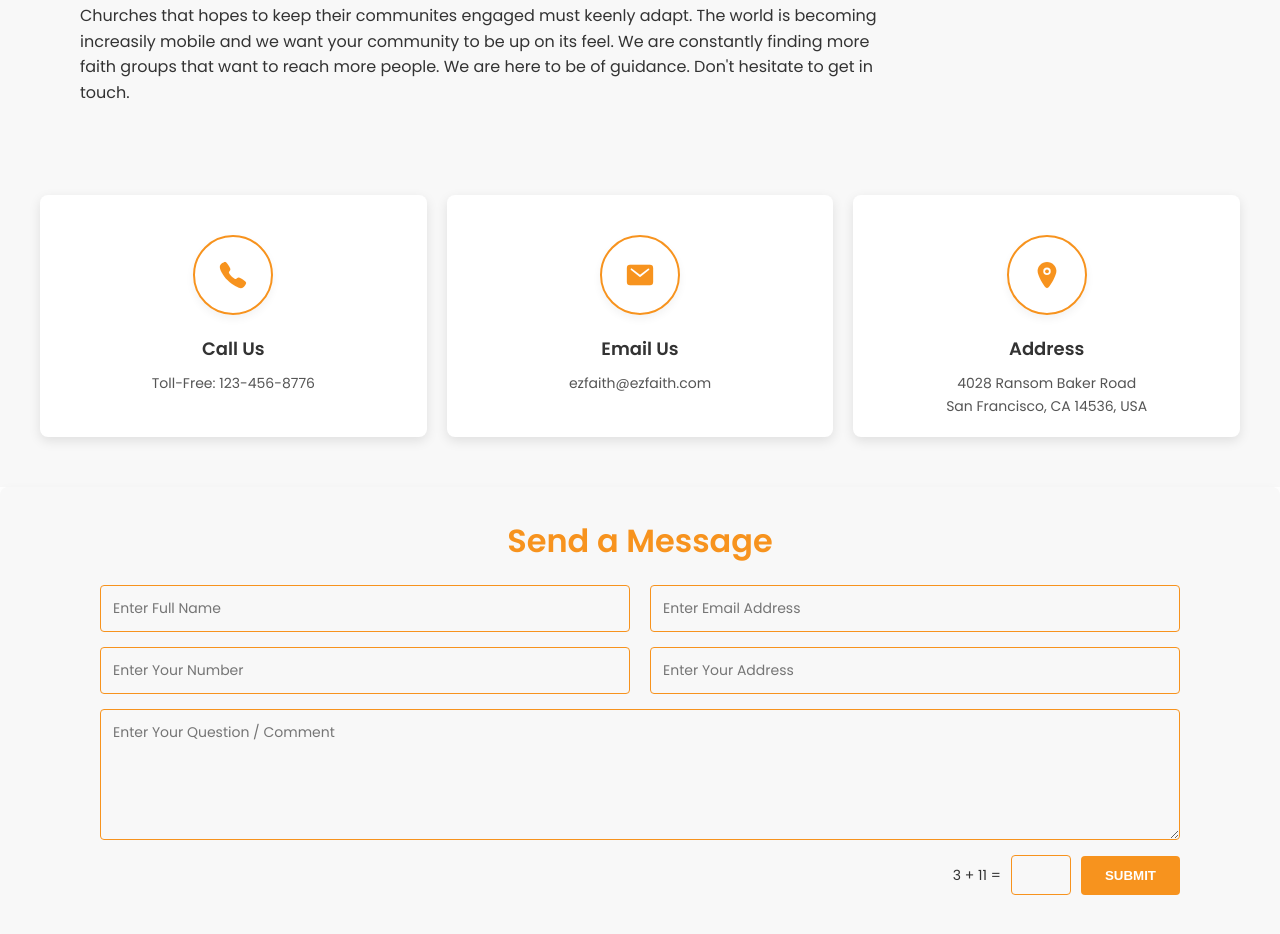
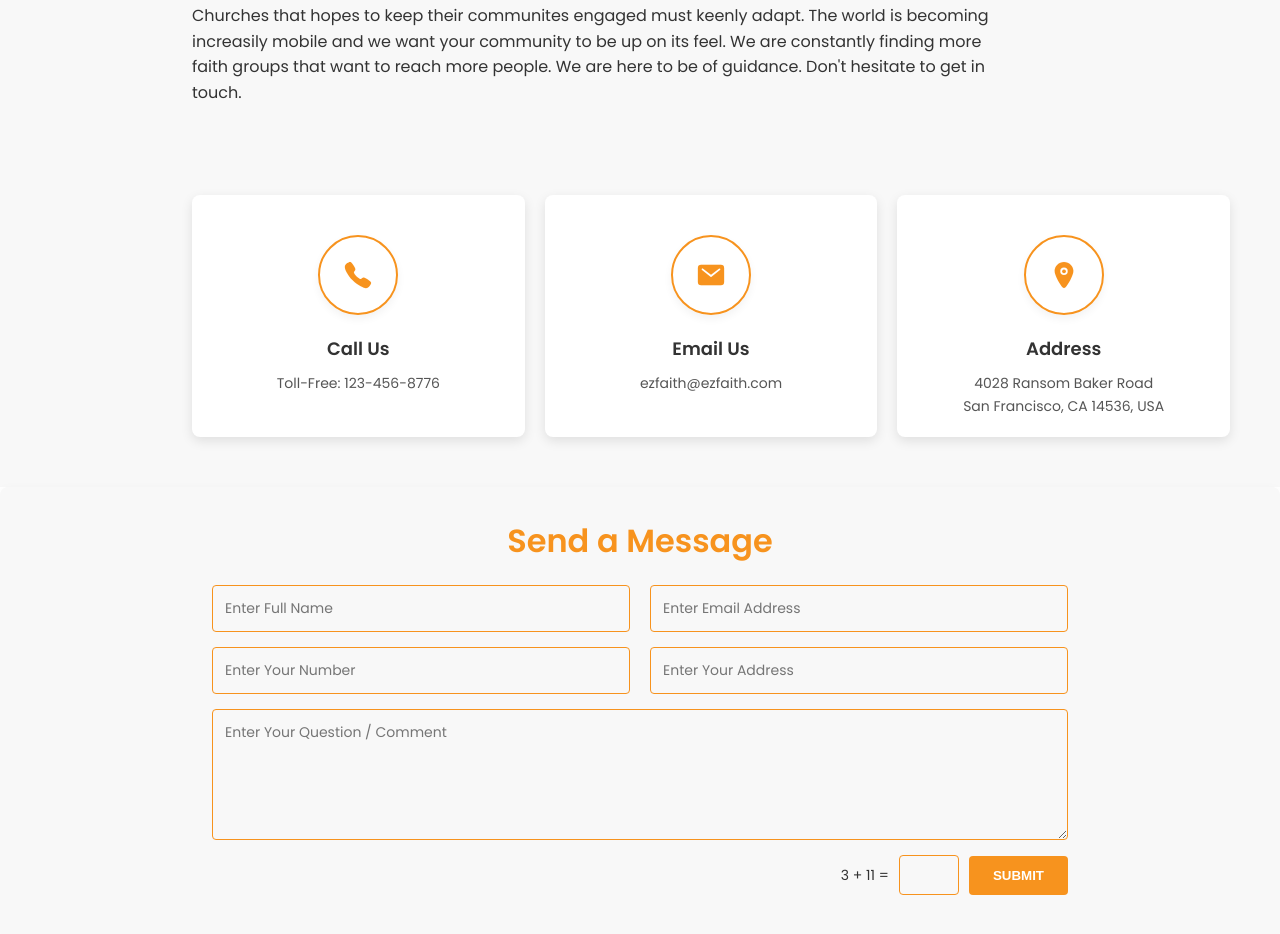
Before and after one commit to Israel-commits/EZfaith, a plain HTML site: page index.html in a window 1280 px wide. Shown: the part 508-1442 px from the top of the page. Drawn offline with nearby package versions, Linux system fonts and the light colour scheme.

Commit message:
made it responsive

```diff
--- a/styles.css
+++ b/styles.css
@@ -110,9 +110,10 @@ nav a {
 
 .contact-intro {
   background-color: #f8f8f8;
-  padding: 40px 80px;
+  padding: 40px 0;
   font-family: 'Poppins', sans-serif;
   line-height: 1.6;
+  padding-left: 12rem;
 }
 
 .contact-intro p {
@@ -125,7 +126,8 @@ nav a {
   font-family: 'Poppins', sans-serif;
   font-weight: 600;
   background-color: #f8f8f8;
-  padding: 50px 20px;
+  padding: 50px;
+  padding-left: 12rem;
 }
 
 /* Info cards wrapper */
@@ -146,7 +148,6 @@ nav a {
   min-width: 250px;
   text-align: center;
   border-radius: 8px;
-  transition: transform 0.3s ease, box-shadow 0.3s ease;
 }
 /* Icon circle */
 .icon-circle {
@@ -181,10 +182,12 @@ nav a {
 }
 .contact-form {
   background-color: #f8f8f8;
-  padding: 30px 80px;
+  padding: 30px;
   border-radius: 8px;
   box-shadow: 0px 4px 12px rgba(0,0,0,0.05);
   margin: 0 auto;
+  padding-left: 12rem;
+  padding-right: 12rem;
 }
 
 .contact-form h3 {
```
